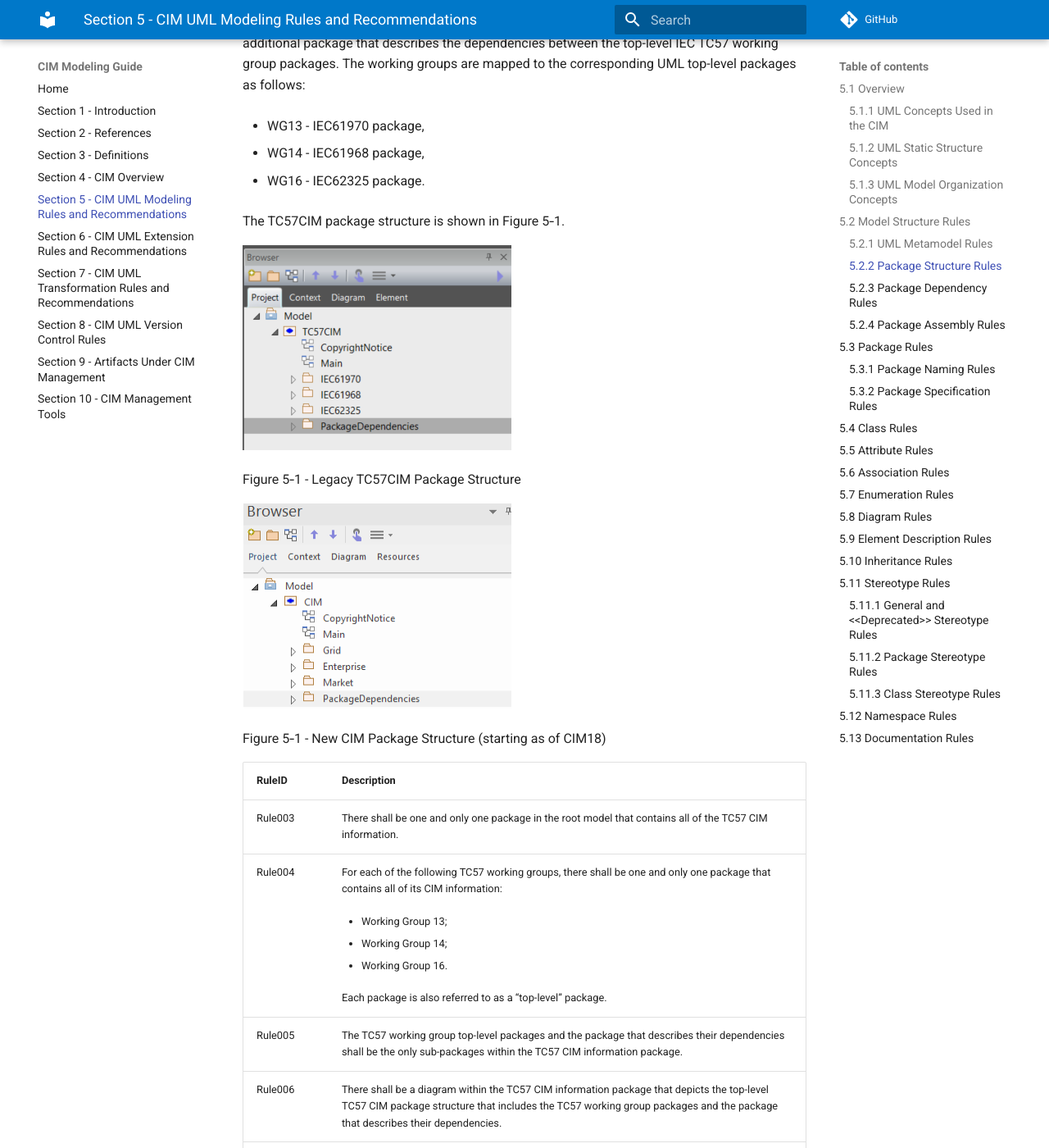
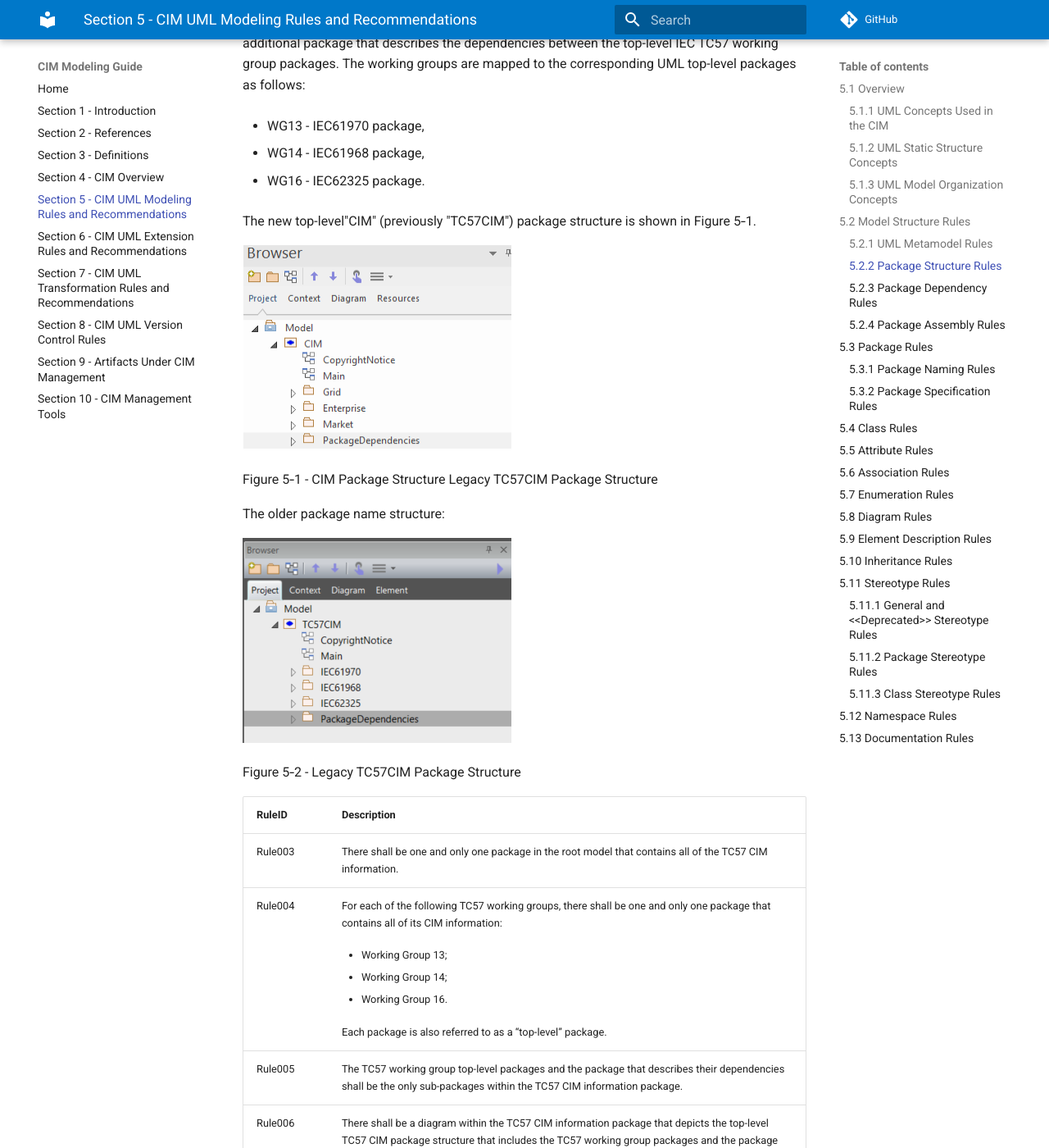
Before and after one commit to cimug-org/cim-modeling-guide, an MkDocs documentation site: the page built from docs/section5-cim-uml-modeling-rules-and-recommendations.md, in a window 1280 px wide and 1400 px high, scrolled down 2329 px. Shown: the whole window at 82% size. Built offline with MkDocs 1.6.1 and Material for MkDocs 9.7.7, drawn with Linux system fonts in a browser that asks for light colours; comment, search, counter and statistics services are not loaded.

Commit message:
Update section5-cim-uml-modeling-rules-and-recommendations.md

```diff
--- a/docs/section5-cim-uml-modeling-rules-and-recommendations.md
+++ b/docs/section5-cim-uml-modeling-rules-and-recommendations.md
@@ -85,15 +85,17 @@ TC57CIM is partitioned into packages corresponding to the IEC TC57 working group
 
 - WG16 - IEC62325 package.
 
-The TC57CIM package structure is shown in Figure 5‑1.
+The new top-level"CIM" (previously "TC57CIM") package structure is shown in Figure 5‑1.
+
+<img src="/images/media/image13-new.png" style="width:3.41667in;height:2.60417in" />
+
+<span id="_Ref8597347" class="anchor"></span>Figure 5‑1 - CIM Package Structure Legacy TC57CIM Package Structure
+
+The older package name structure:
 
 <img src="/images/media/image13.png" style="width:3.41667in;height:2.60417in" />
 
-<span id="_Ref8597346" class="anchor"></span>Figure 5‑1 - Legacy TC57CIM Package Structure
-
-<img src="/images/media/image13-new.png" style="width:3.41667in;height:2.60417in" />
-
-<span id="_Ref8597347" class="anchor"></span>Figure 5‑1 - New CIM Package Structure (starting as of CIM18)
+<span id="_Ref8597346" class="anchor"></span>Figure 5‑2 - Legacy TC57CIM Package Structure
 
 <table>
 <colgroup>
```
